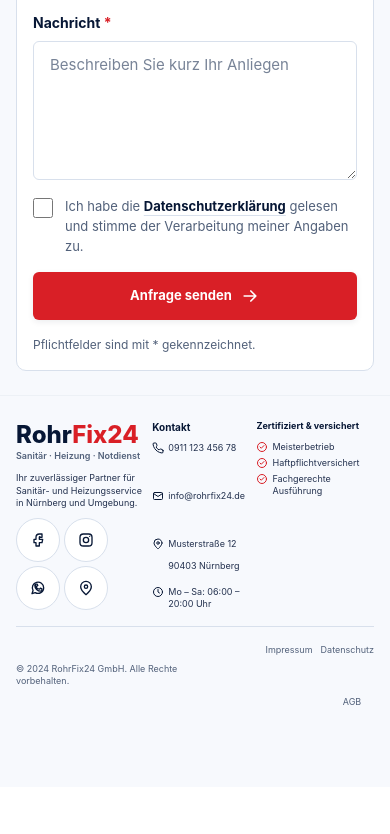
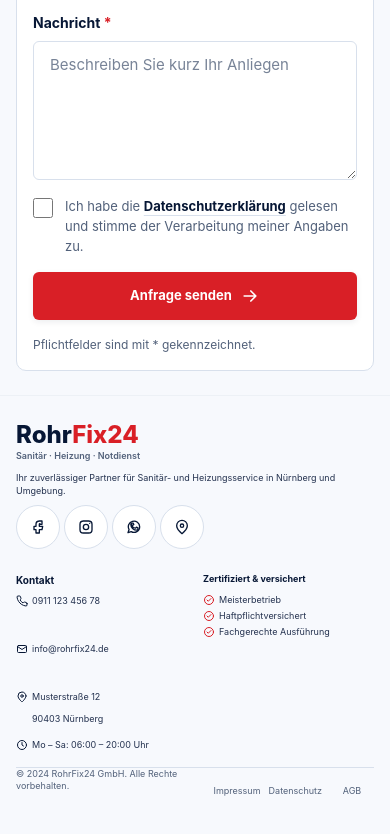
Before and after one commit to MarinaOlenchenko/plumber, a website: page index.html in a window 390 px wide. Shown: the part 2782-3616 px from the top of the page. Before the commit the page ends 3569 px from the top, so only its background shows below. Drawn offline with Linux system fonts and the light colour scheme.

Commit message:
Fix mobile footer grid

```diff
--- a/scss/responsive/_responsive.scss
+++ b/scss/responsive/_responsive.scss
@@ -1043,7 +1043,8 @@ $mobile-narrow-max: 359.98px;
   }
 
   .footer-legal {
-    flex-wrap: wrap;
+    display: grid;
+    grid-template-columns: repeat(3, minmax(var(--space-11), max-content));
     justify-content: flex-end;
     gap: var(--space-2);
   }
@@ -1282,8 +1283,13 @@ $mobile-narrow-max: 359.98px;
   }
 
   .site-footer__grid {
-    grid-template-columns: 1.2fr 0.9fr 1.1fr;
-    gap: var(--space-2);
+    grid-template-columns: repeat(2, minmax(0, 1fr));
+    column-gap: var(--space-4);
+    row-gap: var(--space-6);
+  }
+
+  .site-footer__brand-column {
+    grid-column: 1 / -1;
   }
 
   .site-footer__services,
@@ -1304,7 +1310,9 @@ $mobile-narrow-max: 359.98px;
 
   .site-footer__bottom {
     min-height: var(--space-16);
-    align-items: center;
+    display: grid;
+    grid-template-columns: minmax(0, 1fr) auto;
+    align-items: start;
     gap: var(--space-2);
     margin-top: var(--space-4);
     padding-right: 0;
@@ -1322,12 +1330,12 @@ $mobile-narrow-max: 359.98px;
 // -----------------------------------------------------------------------------
 @include mobile-narrow {
   // sections/site-footer
-  .site-footer__grid {
-    grid-template-columns: repeat(2, minmax(0, 1fr));
+  .site-footer__bottom {
+    grid-template-columns: minmax(0, 1fr);
   }
 
-  .site-footer__brand-column {
-    grid-column: 1 / -1;
+  .footer-legal {
+    justify-content: start;
   }
 }
 
```
Also changed, not shown: css/main.css.
